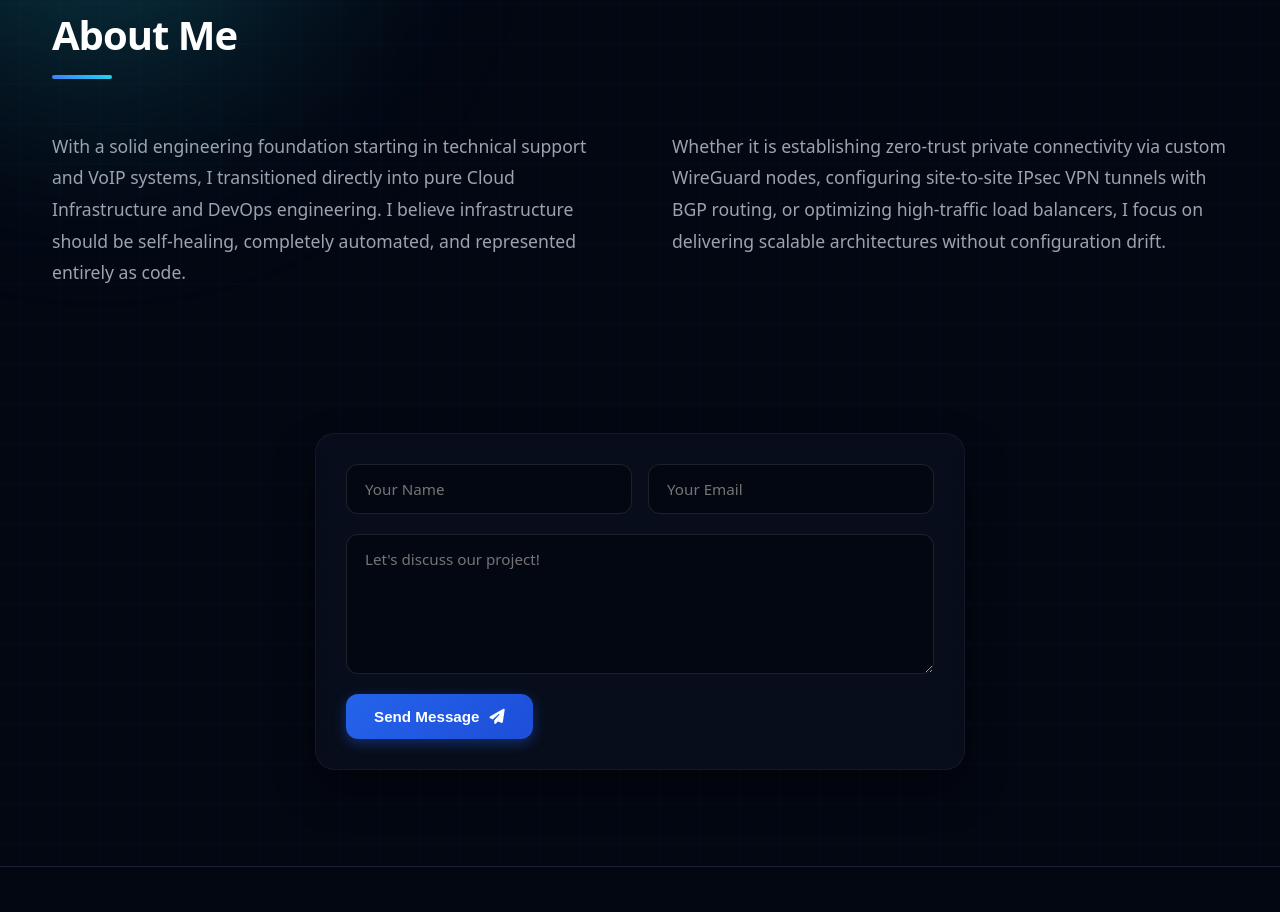
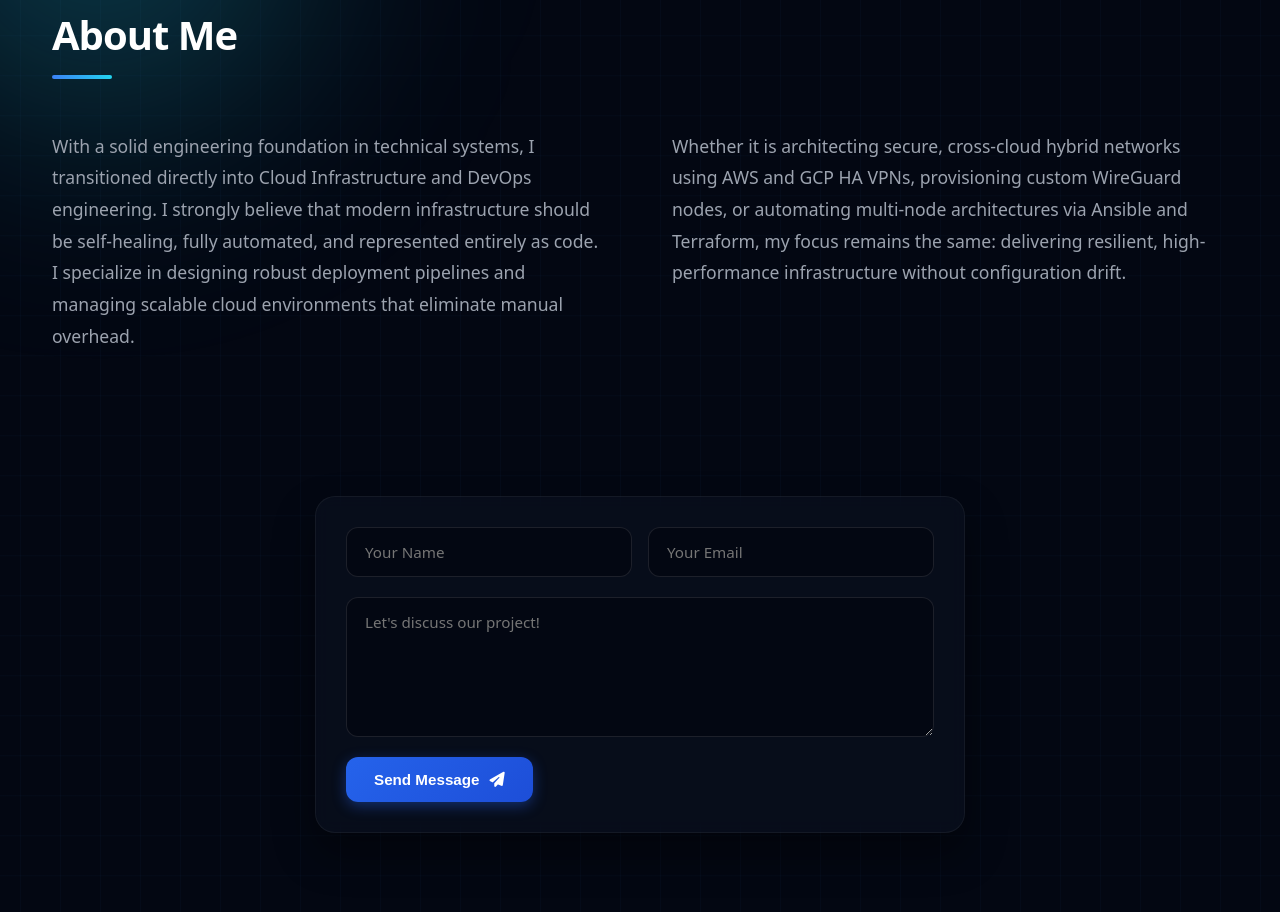
Before and after one commit to isyedmuneer/My-Portfolio, a plain HTML site: page frontend/index.html in a window 1280 px wide. Shown: the part 3099-4011 px from the top of the page. Drawn offline with Linux system fonts and the light colour scheme.

Commit message:
test: checking automated webhook deployment

```diff
--- a/frontend/index.html
+++ b/frontend/index.html
@@ -216,8 +216,8 @@
                 <h2>About Me</h2>
             </div>
             <div class="about-grid">
-                <p>With a solid engineering foundation starting in technical support and VoIP systems, I transitioned directly into pure Cloud Infrastructure and DevOps engineering. I believe infrastructure should be self-healing, completely automated, and represented entirely as code.</p>
-                <p>Whether it is establishing zero-trust private connectivity via custom WireGuard nodes, configuring site-to-site IPsec VPN tunnels with BGP routing, or optimizing high-traffic load balancers, I focus on delivering scalable architectures without configuration drift.</p>
+                <p>With a solid engineering foundation in technical systems, I transitioned directly into Cloud Infrastructure and DevOps engineering. I strongly believe that modern infrastructure should be self-healing, fully automated, and represented entirely as code. I specialize in designing robust deployment pipelines and managing scalable cloud environments that eliminate manual overhead.</p>
+                <p>Whether it is architecting secure, cross-cloud hybrid networks using AWS and GCP HA VPNs, provisioning custom WireGuard nodes, or automating multi-node architectures via Ansible and Terraform, my focus remains the same: delivering resilient, high-performance infrastructure without configuration drift.</p>
             </div>
         </section>
 
```
Also changed, not shown: 2 other files.
